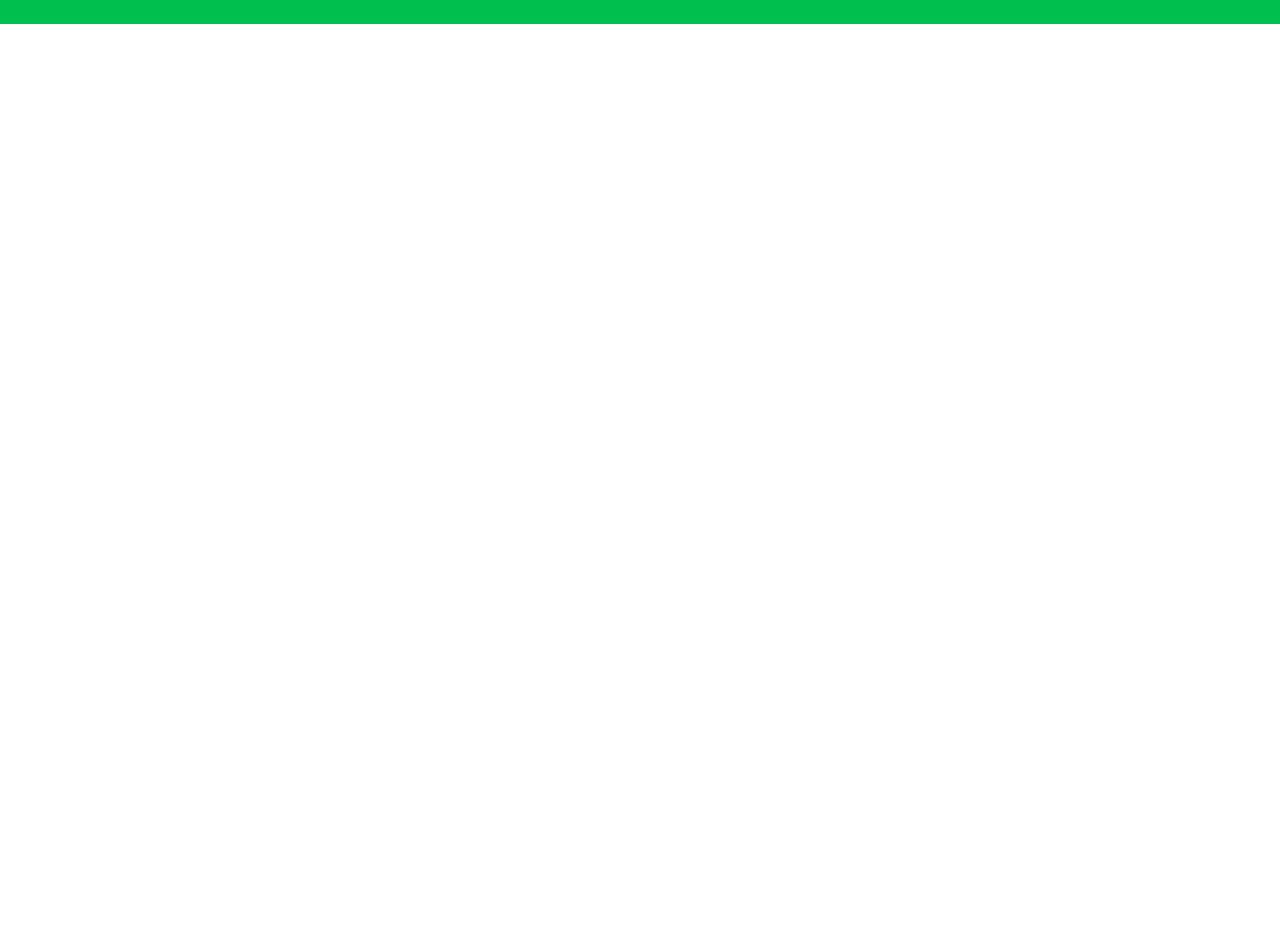
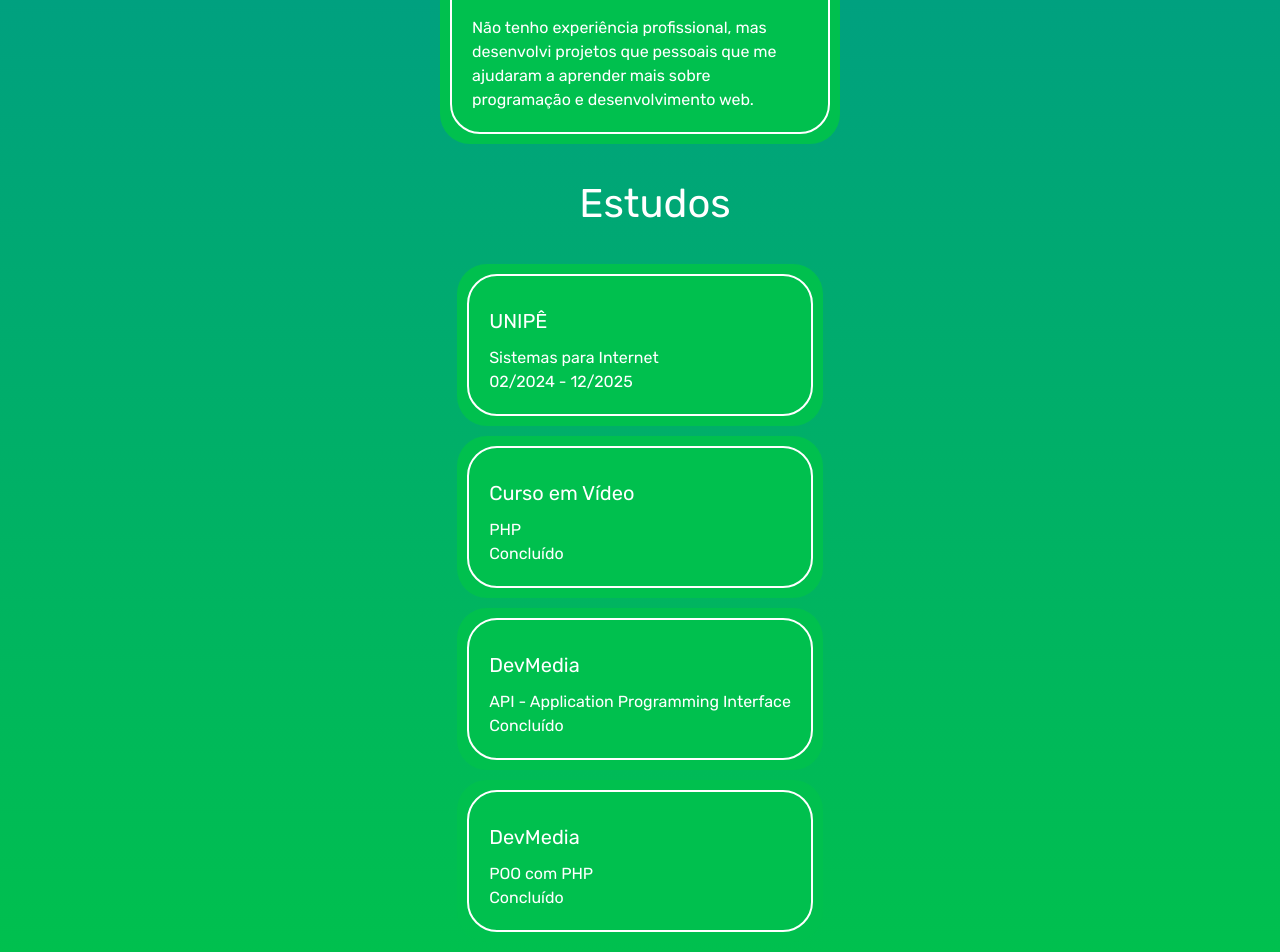
Before and after one commit to Guilherme0112/Guilherme0112.github.io, a Next.js app: page / in a window 1280 px wide. Shown: the part 1579-2531 px from the top of the page. Before the commit the page ends 1603 px from the top, so only its background shows below. Built offline with nearby package versions, Linux system fonts and the light colour scheme; a web font is replaced by a local one.

Commit message:
Criando página

```diff
--- a/src/app/page.js
+++ b/src/app/page.js
@@ -1,3 +1,5 @@
+import BoxEstudos from "@/components/BoxEstudos";
+import BoxExperiencia from "@/components/BoxExperiencia";
 import BoxProjetos from "@/components/BoxProjetos";
 import FadeInSection from "@/components/FadeInSection";
 import Header from "@/components/Header";
@@ -13,7 +15,7 @@ export default function Home() {
             <img src="/images/foto_perfil.jpg" alt="Foto de perfil" className={style.foto} />
           </div>
           <div className={style.caixa}>
-            <p>Olá, eu sou Guilherme, sou apaixonado em tecnologia e em desenvolvimento Back-End, tenho alguns projetos onde  já utilizei o PHP e seu framework Laravel, também o NodeJS com o ExpressJS
+            <p>Olá, eu sou Guilherme, sou apaixonado em tecnologia e em desenvolvimento Back-End, adoro criar projetos para praticar minhas habilidades, tenho alguns projetos onde  já utilizei o PHP e seu framework Laravel, também o NodeJS com o ExpressJS
               e atualmente tenho meu foco em Java com Spring, também tenho conhecimento em banco de dados MySQL. Já no Front-End além do HTML, CSS e JavaScript, também tenho conhecimento em NextJS e mais
               algumas tecnologias como JQuery, AJAX e Bootstrap.
             </p>
@@ -48,7 +50,7 @@ export default function Home() {
             <BoxProjetos
               titulo="VidTube"
               descricao="O VidTube é um site de vídeos onde o usuário pode fazer upload de seus vídeos, e também pode assistir vídeos de outros usuários. O site tem um sistema de login e cadastro, e também um sistema de like e dislike nos vídeos juntamente com um sistema de perfis e comentários."
-              link=""
+              link="https://github.com/Guilherme0112/VidTube"
             >
             </BoxProjetos>
           </div>
@@ -56,7 +58,7 @@ export default function Home() {
             <BoxProjetos
               titulo="DashFreela"
               descricao="O DeshFreela é um simples site onde o objetivo é lhe ajudar a gerenciar serviços de freelancer, ele lhe diz quais são os serviços que você tem que fazer, quais estão em andamento, quais já foram feitos e quais estão atrasados. Ele também te diz com 2 dias de antecedência quais estão perto de vencer."
-              link="">
+              link="https://github.com/Guilherme0112/DashFreela">
 
               </BoxProjetos>
           </div>
@@ -65,10 +67,38 @@ export default function Home() {
 
         <section style={{display: "flex" ,justifyContent: "center", flexWrap: "wrap" }}  id="experiencia">
           <h1 className={style.titulo}>Experiências</h1>
+          <div>
+            <BoxExperiencia
+              titulo="-"
+              descricao="Não tenho experiência profissional, mas desenvolvi projetos que pessoais que me ajudaram a aprender mais sobre programação e desenvolvimento web."
+              ></BoxExperiencia>
+          </div>
         </section>
 
-        <section>
+        <section style={{display: "flex" ,justifyContent: "center", flexWrap: "wrap" }} id="estudos">
           <h1 className={style.titulo}>Estudos</h1>
+          <div>
+            <BoxEstudos
+              plataforma="UNIPÊ"
+              curso="Sistemas para Internet"
+              status="02/2024 - 12/2025"
+            ></BoxEstudos>
+            <BoxEstudos
+              plataforma="Curso em Vídeo"
+              curso="PHP"
+              status="Concluído"
+            ></BoxEstudos>
+            <BoxEstudos
+              plataforma="DevMedia"
+              curso="API - Application Programming Interface"
+              status="Concluído"
+            ></BoxEstudos>
+            <BoxEstudos
+              plataforma="DevMedia"
+              curso="POO com PHP"
+              status="Concluído"
+            ></BoxEstudos>
+          </div>
         </section>
       </FadeInSection>
     </div>
--- /dev/null
+++ b/src/components/BoxEstudos.js
@@ -0,0 +1,13 @@
+import style from "@/styles/Home.module.css";
+
+export default function BoxEstudos({curso, plataforma, status}) {
+    return(
+        <div className={style.caixa_projeto}>
+            <div style={{border: "2px solid  white", borderRadius: "30px", padding: "20px"}}>
+                <h1>{plataforma}</h1>
+                <h2>{curso}</h2>
+                <p>{status}</p>
+            </div>
+        </div>
+    );
+}
--- /dev/null
+++ b/src/components/BoxExperiencia.js
@@ -0,0 +1,12 @@
+import style from "@/styles/Home.module.css";
+
+export default function BoxExperiencia({titulo, descricao}) {
+    return (
+        <div className={style.caixa_projeto}>
+            <div style={{border: "2px solid  white", borderRadius: "30px", padding: "20px"}}>
+                <h1>{titulo}</h1>
+                <p>{descricao}</p>
+            </div>
+        </div>
+    );
+}
```
